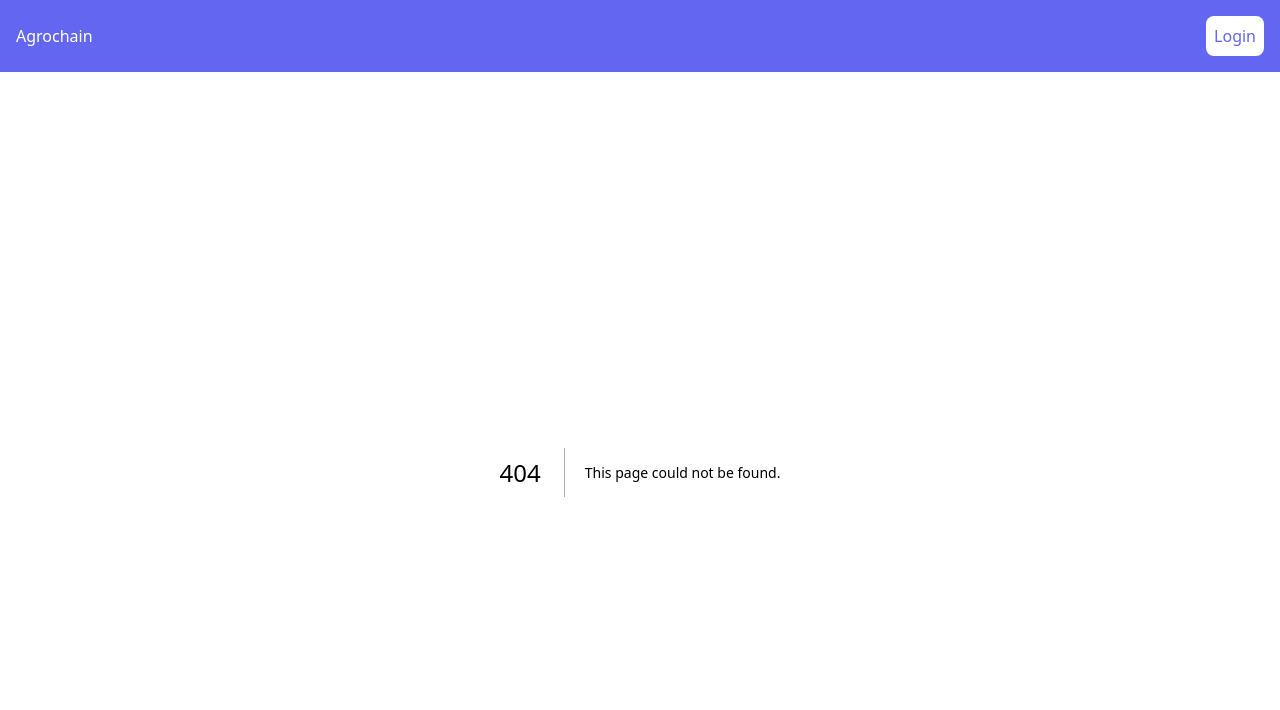
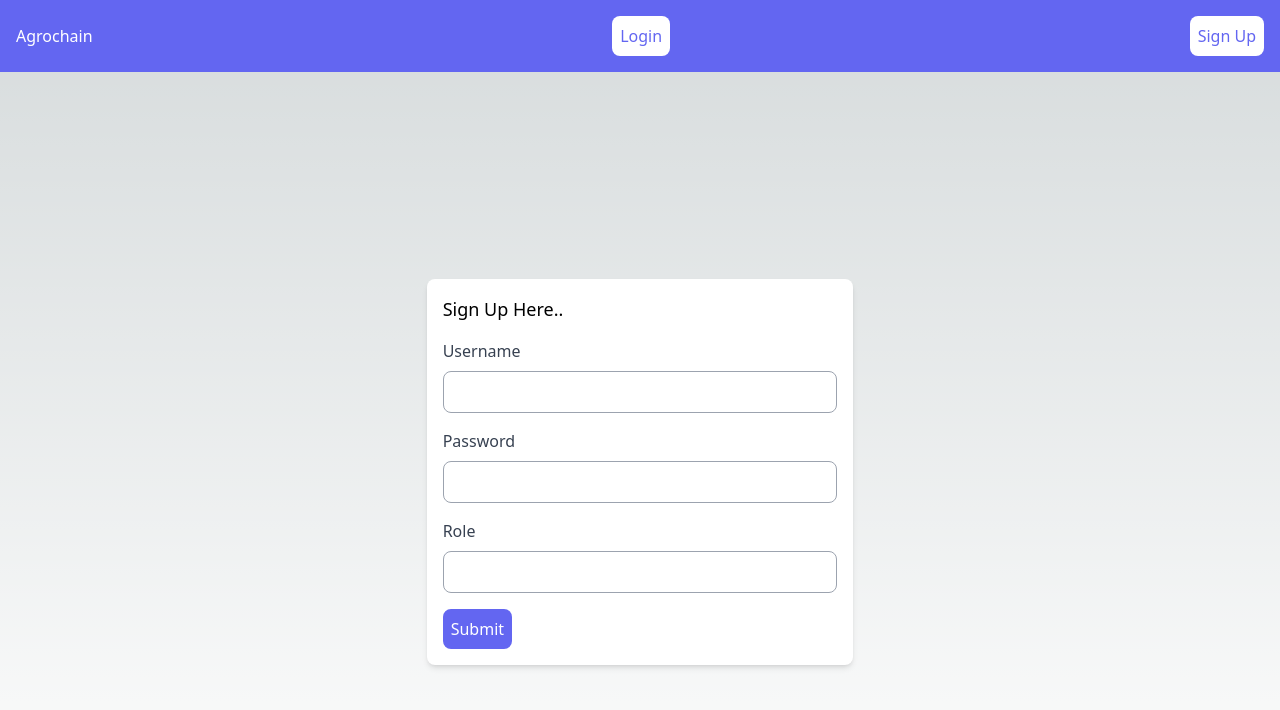
Before and after one commit to swapnaliss/agrochain-dapp, a Next.js app: page /SignUp in a window 1280 px wide. Before the commit this address had no page. Shown: the top 710 px of the page. Built offline with nearby package versions, Linux system fonts and the light colour scheme.

Commit message:
sign up form

```diff
--- /dev/null
+++ b/pages/SignUp.jsx
@@ -0,0 +1,60 @@
+import React from 'react'
+
+const SignUp = () => {
+  return (
+    <div className="flex items-center justify-center h-screen">
+    <form className="bg-white p-4 rounded-lg shadow-md w-full sm:w-1/3">
+      <h2 className="text-lg font-medium mb-4">Sign Up Here..</h2>
+      <div className="mb-4">
+        <label
+          className="block font-medium mb-2 text-gray-700"
+          htmlFor="username">
+          Username
+        </label>
+        <input
+          type="username"
+          id="username"
+
+          className="w-full border border-gray-400 p-2 rounded-lg"
+        />
+      </div>
+      <div className="mb-4">
+        <label
+          className="block font-medium mb-2 text-gray-700"
+          htmlFor="password">
+          Password
+        </label>
+        <input
+          type="password"
+          id="password"
+
+          className="w-full border border-gray-400 p-2 rounded-lg"/>
+      </div>
+      <div>
+      <div className="mb-4">
+        <label
+          className="block font-medium mb-2 text-gray-700"
+          htmlFor="role">
+          Role
+        </label>
+        <input
+          type="role"
+          id="role"
+
+          className="w-full border border-gray-400 p-2 rounded-lg"/>
+      </div>
+
+
+
+      </div>
+      <button
+        type="submit"
+        className="bg-indigo-500 text-white p-2 rounded-lg hover:bg-indigo-600" >
+        Submit
+      </button>
+    </form>
+  </div>
+  )
+}
+
+export default SignUp
--- a/pages/provider/Navbar.js
+++ b/pages/provider/Navbar.js
@@ -12,6 +12,9 @@ const Navbar = () => {
       <button onClick={() => router.push("/Login")} className="bg-white text-indigo-500 p-2 rounded-lg hover:bg-indigo-500 hover:text-white">
         Login
       </button>
+      <button  className="bg-white text-indigo-500 p-2 rounded-lg hover:bg-indigo-500 hover:text-white">
+        Sign Up
+      </button>
     </nav>
   );
 }
```
